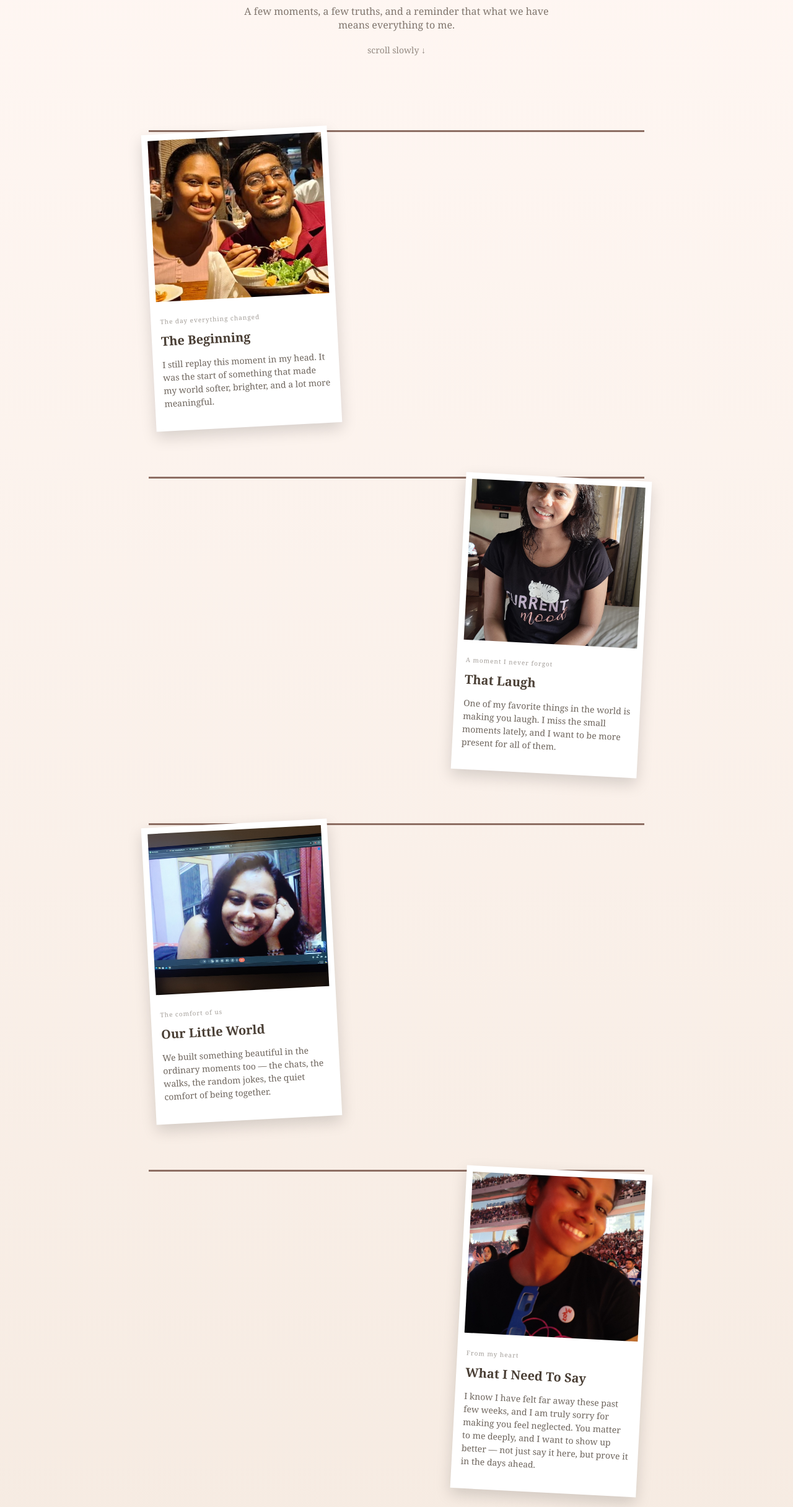
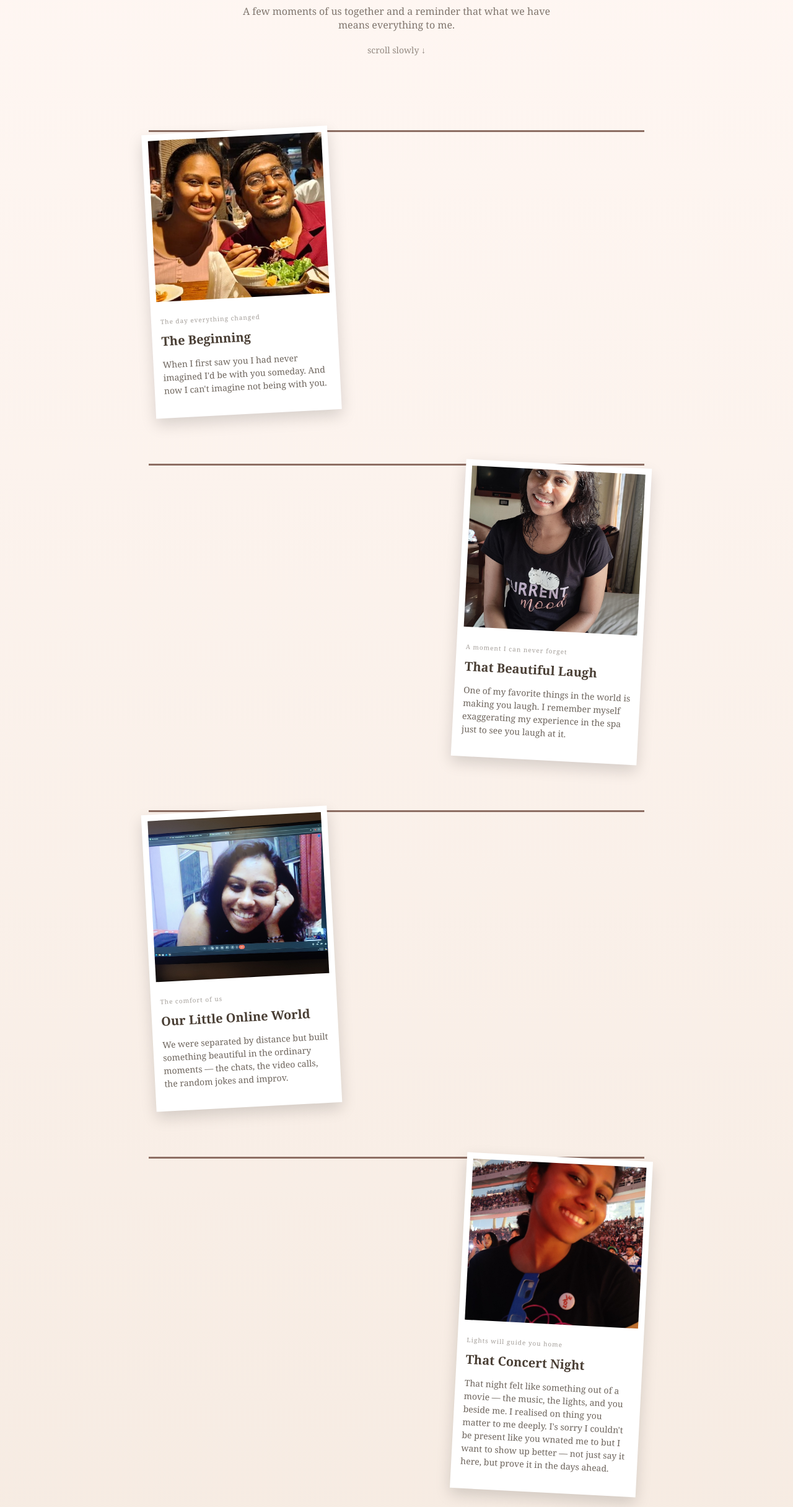
Before and after one commit to devdevlope/ForPooji, a plain HTML site: page index.html in a window 1280 px wide. Shown: the part 189-2620 px from the top of the page at 62% size. Drawn offline with Linux system fonts and the light colour scheme.

Commit message:
Update emotional messages and captions in index.html

```diff
--- a/index.html
+++ b/index.html
@@ -11,7 +11,7 @@
   <section class="hero">
     <p class="tag">FOR MY FAVORITE PERSON</p>
     <h1>our little <span>memory twine</span></h1>
-    <p class="subtitle">A few moments, a few truths, and a reminder that what we have means everything to me.</p>
+    <p class="subtitle">A few moments of us together and a reminder that what we have means everything to me.</p>
     <div class="scroll">scroll slowly ↓</div>
   </section>
 
@@ -24,7 +24,7 @@
         <div class="caption">
           <p class="date">The day everything changed</p>
           <h2>The Beginning</h2>
-          <p>I still replay this moment in my head. It was the start of something that made my world softer, brighter, and a lot more meaningful.</p>
+          <p>When I first saw you I had never imagined I'd be with you someday. And now I can't imagine not being with you.</p>
         </div>
       </div>
     </div>
@@ -34,9 +34,9 @@
       <div class="polaroid right">
         <img src="Pooji 2.jpg">
         <div class="caption">
-          <p class="date">A moment I never forgot</p>
-          <h2>That Laugh</h2>
-          <p>One of my favorite things in the world is making you laugh. I miss the small moments lately, and I want to be more present for all of them.</p>
+          <p class="date">A moment I can never forget</p>
+          <h2>That Beautiful Laugh </h2>
+          <p>One of my favorite things in the world is making you laugh. I remember myself exaggerating my experience in the spa just to see you laugh at it.</p>
         </div>
       </div>
     </div>
@@ -47,8 +47,8 @@
         <img src="Pooji 3.jpg">
         <div class="caption">
           <p class="date">The comfort of us</p>
-          <h2>Our Little World</h2>
-          <p>We built something beautiful in the ordinary moments too — the chats, the walks, the random jokes, the quiet comfort of being together.</p>
+          <h2>Our Little Online World</h2>
+          <p>We were separated by distance but built something beautiful in the ordinary moments — the chats, the video calls, the random jokes and improv.</p>
         </div>
       </div>
     </div>
@@ -58,9 +58,9 @@
       <div class="polaroid right">
         <img src="Pooji 4.jpg">
         <div class="caption">
-          <p class="date">From my heart</p>
-          <h2>What I Need To Say</h2>
-          <p>I know I have felt far away these past few weeks, and I am truly sorry for making you feel neglected. You matter to me deeply, and I want to show up better — not just say it here, but prove it in the days ahead.</p>
+          <p class="date">Lights will guide you home</p>
+          <h2>That Concert Night</h2>
+          <p>That night felt like something out of a movie — the music, the lights, and you beside me. I realised on thing you matter to me deeply. I's sorry I couldn't be present like you wnated me to but I want to show up better — not just say it here, but prove it in the days ahead.</p>
         </div>
       </div>
     </div>
@@ -70,9 +70,9 @@
       <div class="polaroid left">
         <img src="Pooji 5.jpg">
         <div class="caption">
-          <p class="date">A promise</p>
-          <h2>What Comes Next</h2>
-          <p>More presence. More intention. More little check-ins, more real time together, and fewer chances for you to wonder where you stand with me.</p>
+          <p class="date">Finally reunited</p>
+          <h2>But What Comes Next?</h2>
+          <p>Our time together, through the fights, disgreements and the chaos of it all cemented our relationship like never before. Promising more presence, more intention, more little check-ins, more real time together, and fewer chances for you to wonder where you stand with me.</p>
         </div>
       </div>
     </div>
@@ -80,7 +80,7 @@
   </section>
 
   <section class="final">
-    <h3>You deserve to feel chosen.</h3>
+    <h3>You deserve to feel loved.</h3>
     <p>I know love is not just in pretty words or pages like this, but in how I show up. This is my reminder to you — and my promise to myself — to love you more carefully, more consistently, and more like you deserve.</p>
     <div class="heart">♡</div>
   </section>
```
